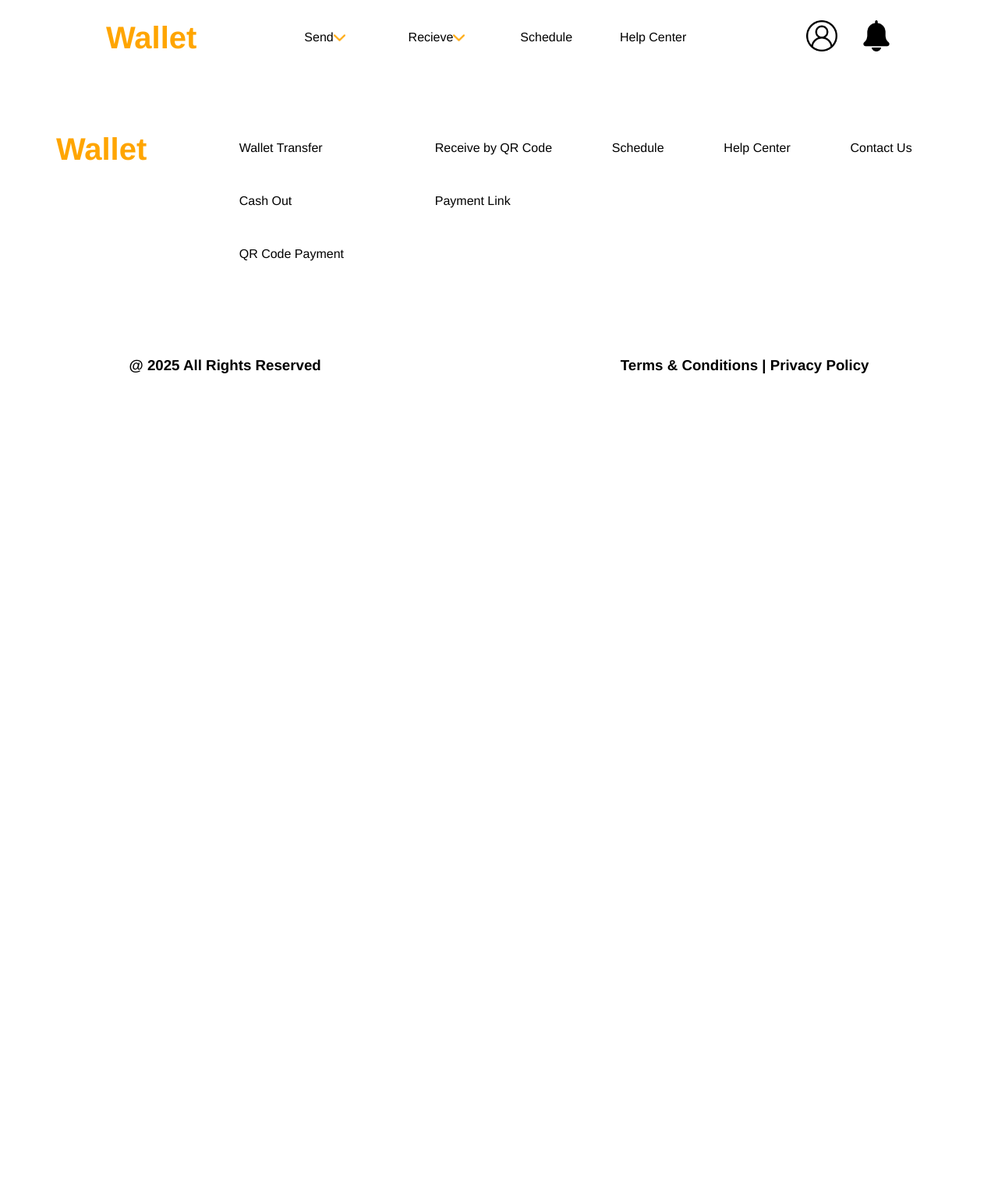
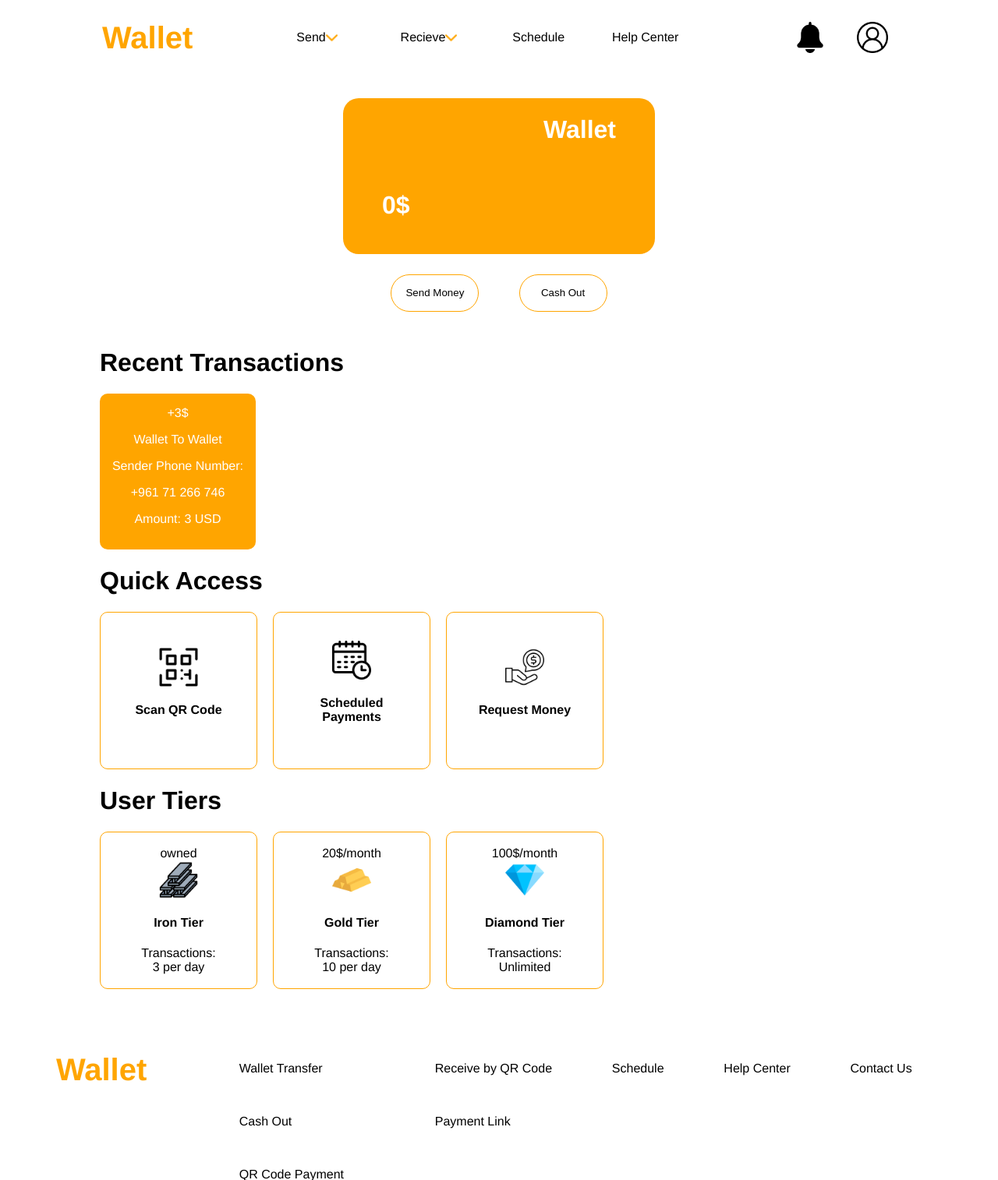
Before and after one commit to Hussein-02/wallet, a PHP site: page /home.html in a window 1280 px wide. Shown: the top 1514 px of the page at 78% size. Before the commit the page ends 480 px from the top, so only its background shows below. Run offline with PHP 8.4, Linux system fonts and the light colour scheme.

Commit message:
finished user home page

```diff
--- a/wallet-user/css/styles.css
+++ b/wallet-user/css/styles.css
@@ -17,7 +17,7 @@ body {
   /* max-width: 1200px; */
   height: 5em;
   align-items: center;
-  /* z-index: 100; */
+  z-index: 100;
   justify-content: space-evenly;
 }
 
@@ -66,6 +66,8 @@ body {
 .dropdown-content a {
   padding: 12px 16px;
   display: block;
+  text-decoration: none;
+  color: black;
   /* background-color: black; */
 }
 
@@ -216,16 +218,143 @@ body {
   gap: 30vw;
 }
 
+.card-display {
+  margin-top: 3vw;
+  width: 400px;
+  height: 200px;
+  background-color: orange;
+  border-radius: 20px;
+  color: white;
+  /* flex-direction: column; */
+}
+
+.card-safe {
+  width: 300px;
+  height: 100%;
+}
+
+.card-logo {
+  text-align: end;
+  /* margin-right: 4vw; */
+}
+
+.card-balance {
+  /* justify-self: auto; */
+  margin-top: 60px;
+}
+
+.card-btn {
+  width: 113px;
+  height: 48px;
+  background-color: transparent;
+  color: black;
+  border-radius: 90px;
+  cursor: pointer;
+  border: 1px solid orange;
+  margin: 2vw;
+}
+
+.transaction-box {
+  width: 200px;
+  height: 200px;
+  background-color: orange;
+  border-radius: 10px;
+  color: white;
+  /* flex-direction: column; */
+  text-align: center;
+}
+
+.transaction-section {
+  width: 80vw;
+  display: flex;
+  flex-direction: column;
+  justify-content: flex-start;
+  align-items: flex-start;
+  /* margin-right: auto;
+  margin-left: 10vw; */
+  /* flex-wrap: wrap; */
+}
+
+.transaction-boxes {
+  gap: 20px;
+  display: flex;
+  flex-wrap: wrap;
+}
+
+.quick-access-box {
+  width: 200px;
+  height: 200px;
+  background-color: transparent;
+  border-radius: 10px;
+  border: 1px solid orange;
+  color: black;
+  display: flex;
+  flex-direction: column;
+  text-align: center;
+  align-items: center;
+  justify-content: center;
+}
+
+.quick-access-section {
+  width: 80vw;
+  display: flex;
+  flex-direction: column;
+  justify-content: flex-start;
+  align-items: flex-start;
+  /* margin-right: auto;
+  margin-left: 10vw; */
+  /* flex-wrap: wrap; */
+}
+
+.quick-access-boxes {
+  gap: 20px;
+  display: flex;
+  flex-wrap: wrap;
+}
+.quick-access-box img {
+  width: 50px;
+  height: 50px;
+}
+.quick-access-box p {
+  margin: 0;
+}
+
+/* .tiers-box {
+  width: 200px;
+  height: 200px;
+  background-color: transparent;
+  border-radius: 10px;
+  border: 1px solid orange;
+  color: black;
+
+  text-align: center;
+}
+
+.tiers-section {
+  width: 80vw;
+  display: flex;
+  flex-direction: column;
+  justify-content: flex-start;
+  align-items: flex-start;
+
+}
+
+.tiers-boxes {
+  gap: 20px;
+  display: flex;
+  flex-wrap: wrap;
+} */
+
 /*------------------------------- responsive section------------------- */
 
 @media (max-width: 992px) {
+}
+
+@media (max-width: 768px) {
   .nav-ul {
     max-height: 0;
     overflow: hidden;
   }
-}
-
-@media (max-width: 768px) {
   .footer-container {
     flex-direction: column;
     align-items: center;
@@ -235,7 +364,7 @@ body {
     flex-direction: column;
     align-items: center;
     justify-content: center;
-    margin-left: -7vw;
+    margin-left: -3vw;
   }
 
   .footer-container li {
@@ -257,7 +386,7 @@ body {
     right: 5%;
     top: 40%;
     margin-top: 10px;
-    flex-direction: column;
+    /* flex-direction: column; */
   }
 }
 
--- a/wallet-user/css/utilities.css
+++ b/wallet-user/css/utilities.css
@@ -13,7 +13,6 @@
 
 .space-between {
   justify-content: space-between;
-  background-color: black;
 }
 
 .space-evenly {
--- a/wallet-user/home.html
+++ b/wallet-user/home.html
@@ -36,14 +36,94 @@
         <li><a href="" class="nav-a">Help Center</a></li>
       </ul>
       <div>
-        <img src="./assets/icons/user.png" alt="" class="navbar-img" />
         <img src="./assets/icons/bell.png" alt="" class="navbar-img" />
+        <div class="dropdown">
+          <img src="./assets/icons/user.png" alt="" class="navbar-img" />
+          <div class="dropdown-content">
+            <a href="">Profile</a>
+            <a href="">History</a>
+            <a href="">Log Out</a>
+          </div>
+        </div>
       </div>
     </nav>
     <!-- navbar end -->
   </head>
 
   <body>
+    <div class="card-display flex center">
+      <div class="card-safe">
+        <div>
+          <h1 class="card-logo">Wallet</h1>
+        </div>
+        <div>
+          <h1 class="card-balance">0$</h1>
+        </div>
+      </div>
+    </div>
+    <div class="flex">
+      <button class="card-btn">Send Money</button>
+      <button class="card-btn">Cash Out</button>
+    </div>
+
+    <div class="transaction-section">
+      <h1>Recent Transactions</h1>
+      <div class="transaction-boxes">
+        <div class="transaction-box">
+          <p>+3$</p>
+          <p>Wallet To Wallet</p>
+          <p>Sender Phone Number:</p>
+          <p>+961 71 266 746</p>
+          <p>Amount: 3 USD</p>
+        </div>
+      </div>
+    </div>
+
+    <div class="quick-access-section">
+      <h1>Quick Access</h1>
+      <div class="quick-access-boxes">
+        <div class="quick-access-box">
+          <img src="./assets/icons/scan-qr-code.png" alt="" />
+          <h4>Scan QR Code</h4>
+        </div>
+        <div class="quick-access-box">
+          <img src="./assets/icons/schedule.png" alt="" />
+          <h4>Scheduled <br />Payments</h4>
+        </div>
+        <div class="quick-access-box">
+          <img src="./assets/icons/hand.png" alt="" />
+          <h4>Request Money</h4>
+        </div>
+      </div>
+    </div>
+
+    <div class="quick-access-section">
+      <h1>User Tiers</h1>
+      <div class="quick-access-boxes">
+        <div class="quick-access-box">
+          <p>owned</p>
+          <img src="./assets/images/steel.png" alt="" />
+          <h4>Iron Tier</h4>
+          <p>Transactions:</p>
+          <p>3 per day</p>
+        </div>
+        <div class="quick-access-box">
+          <p>20$/month</p>
+          <img src="./assets/images/gold-ingots.png" alt="" />
+          <h4>Gold Tier</h4>
+          <p>Transactions:</p>
+          <p>10 per day</p>
+        </div>
+        <div class="quick-access-box">
+          <p>100$/month</p>
+          <img src="./assets/images/diamond.png" alt="" />
+          <h4>Diamond Tier</h4>
+          <p>Transactions:</p>
+          <p>Unlimited</p>
+        </div>
+      </div>
+    </div>
+
     <!------------------------------------ footer --------------------------------------->
     <footer>
       <div class="footer-container flex">
@@ -72,6 +152,6 @@
         <h3>Terms & Conditions | Privacy Policy</h3>
       </div>
     </footer>
-    <!------------------------------------ footer end--------------------------------------->
   </body>
+  <!------------------------------------ footer end--------------------------------------->
 </html>
```
Also changed, not shown: wallet-user/assets/icons/hand.png (added), wallet-user/assets/icons/scan-qr-code.png (added), wallet-user/assets/icons/schedule.png (added), wallet-user/assets/images/diamond.png (added), wallet-user/assets/images/gold-ingots.png (added), wallet-user/assets/images/steel.png (added).
